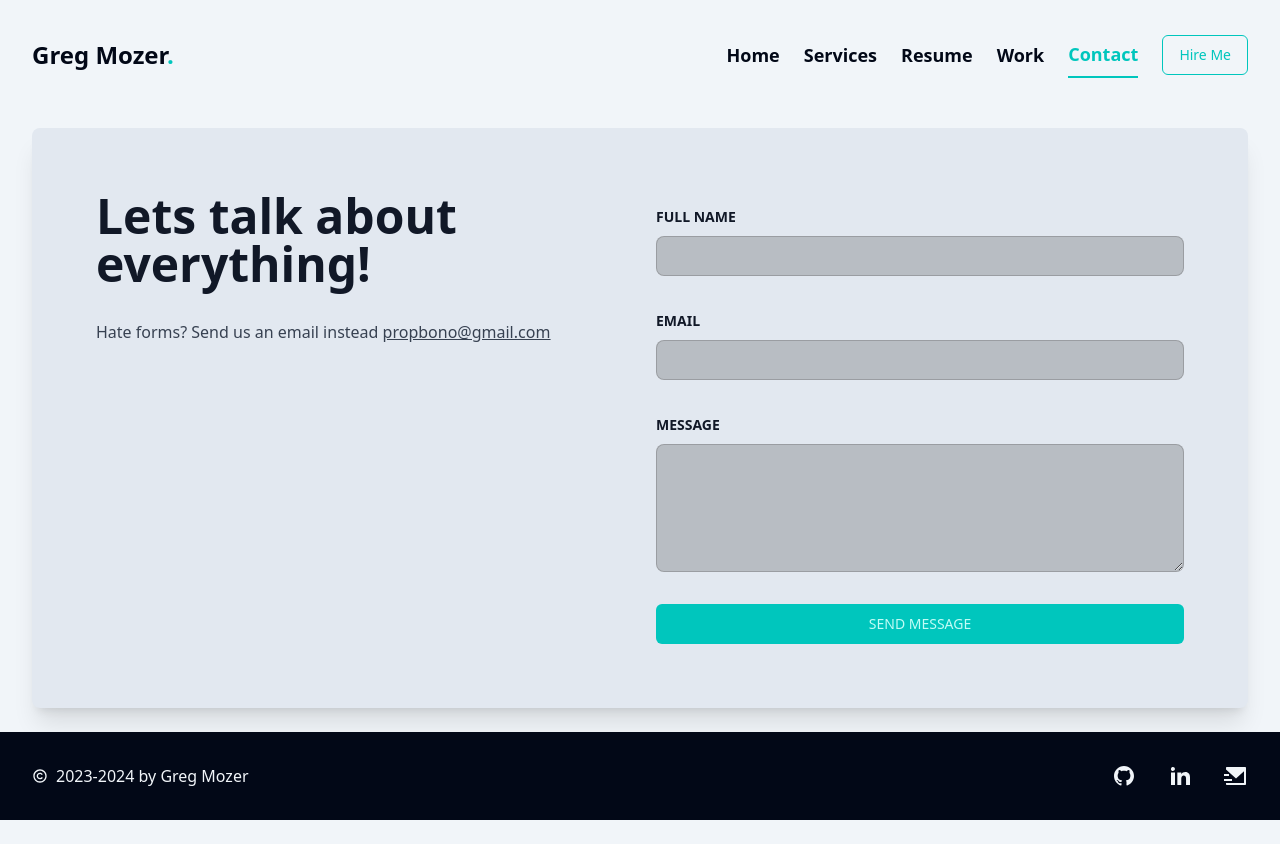
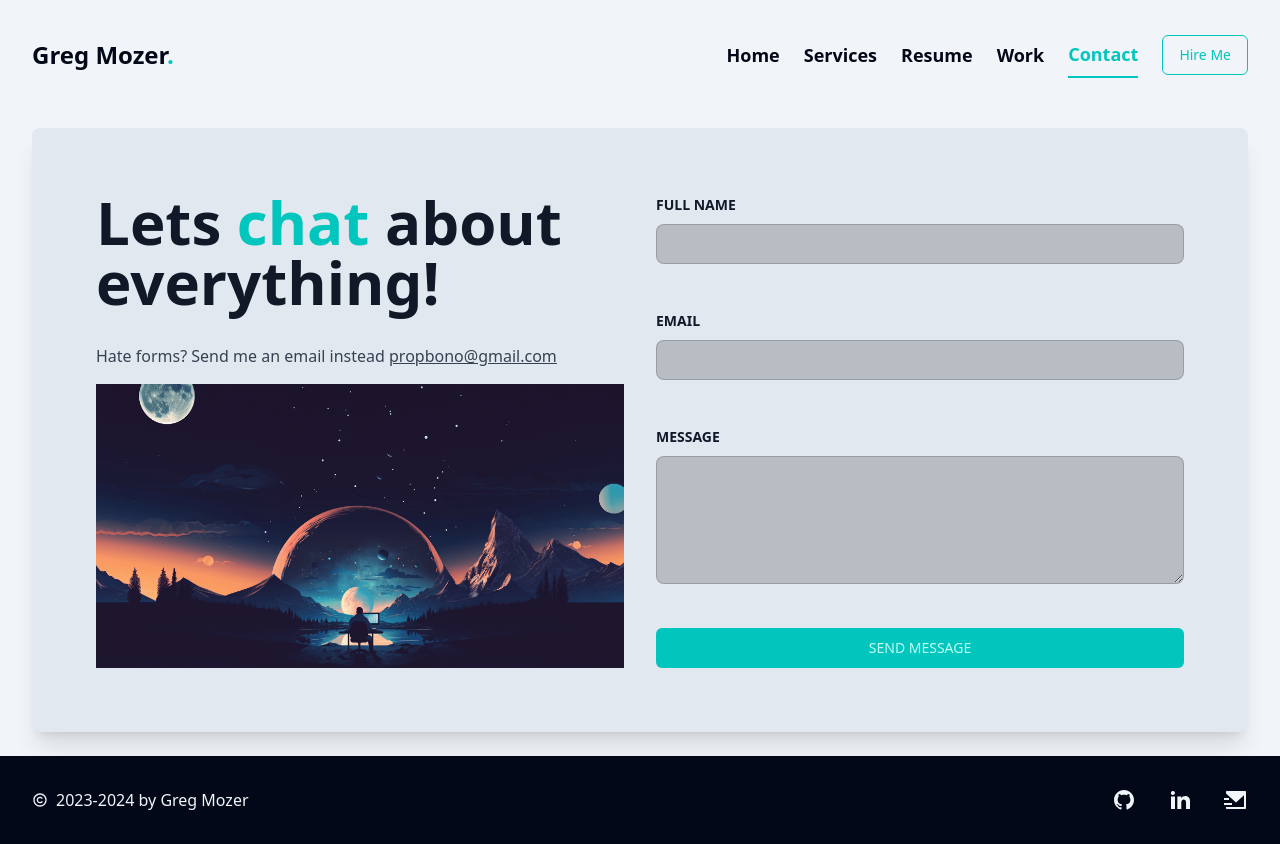
Before and after one commit to propbono/next-gmozer.ca, a Next.js app: page /contact in a window 1280 px wide. Before the commit the page ends 820 px from the top, so only its background shows below. Built offline with nearby package versions, Linux system fonts and the light colour scheme.

Commit message:
feature: add image and fix layout in contact page

```diff
--- a/app/(footer)/contact/page.tsx
+++ b/app/(footer)/contact/page.tsx
@@ -1,19 +1,32 @@
 import { ContactForm } from "@/components/contact-form";
+import Image from "next/image";
 
 export default function ContactPage() {
   return (
     <div className="container flex flex-grow">
       <div className="w-full rounded-lg shadow-xl bg-border">
         <div className="grid gap-8 grid-cols-1 md:grid-cols-2 px-16 py-16 mx-auto text-gray-900">
-          <div className="flex flex-col justify-between">
+          <div className="flex flex-col h-full">
             <div>
-              <h2 className="text-4xl lg:text-5xl font-bold leading-tight">Lets talk about everything!</h2>
+              <h2 className="text-4xl lg:text-6xl text-pretty font-bold">
+                Lets <span className="text-primary">chat</span> about everything!
+              </h2>
               <div className="text-gray-700 mt-8">
-                Hate forms? Send us an email instead{" "}
+                Hate forms? Send me an email instead{" "}
                 <span className="underline">
                   <a href="mailto:propbono@gmail.com">propbono@gmail.com</a>
                 </span>
               </div>
+            </div>
+            <div className="relative w-full flex-grow max-h-[400px] mt-4">
+              <Image
+                src="/images/The-whole-world.png"
+                alt="World illustration"
+                fill
+                sizes="(max-width: 768px) 100vw, 50vw"
+                className="object-cover object-bottom"
+                priority
+              />
             </div>
           </div>
           <ContactForm />
--- a/components/contact-form.tsx
+++ b/components/contact-form.tsx
@@ -52,7 +52,7 @@ export function ContactForm() {
   };
 
   return (
-    <form onSubmit={handleSubmit(onSubmit)} className="space-y-3">
+    <form onSubmit={handleSubmit(onSubmit)} className="flex flex-col gap-6">
       <Input type="text" {...register("website")} className="hidden" tabIndex={-1} autoComplete="off" />
       <div>
         <Label htmlFor="fullname">Full Name</Label>
```
Also changed, not shown: public/images/The-whole-world.png (added).
